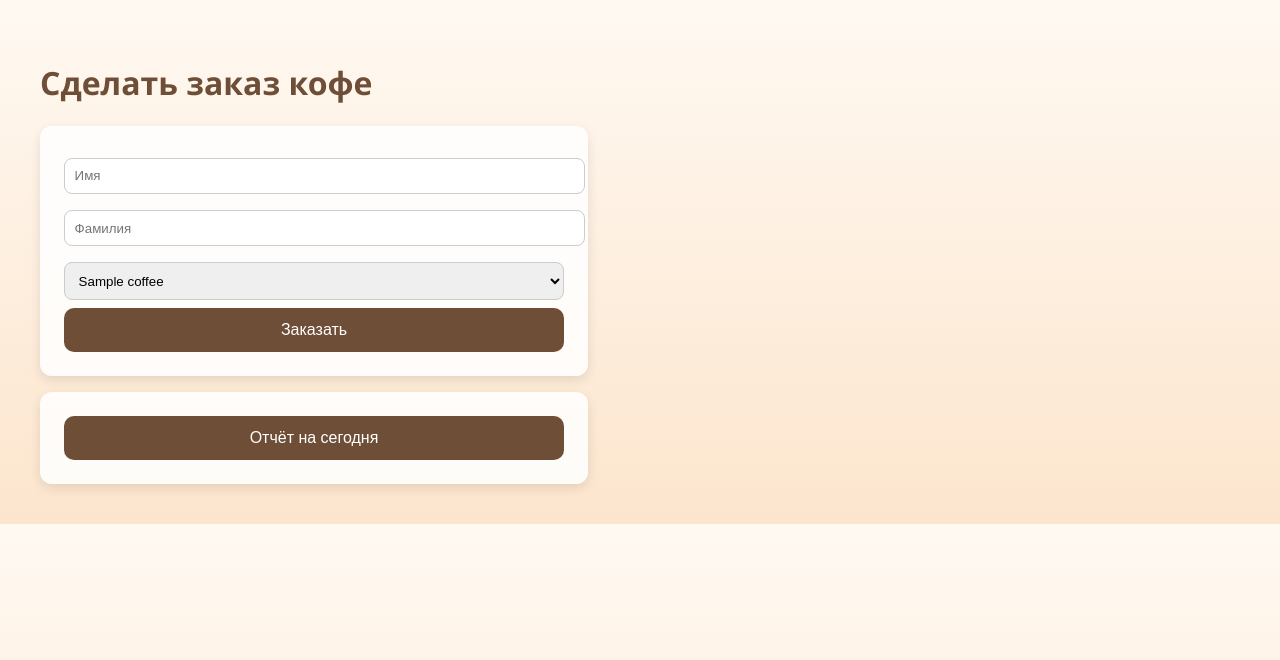
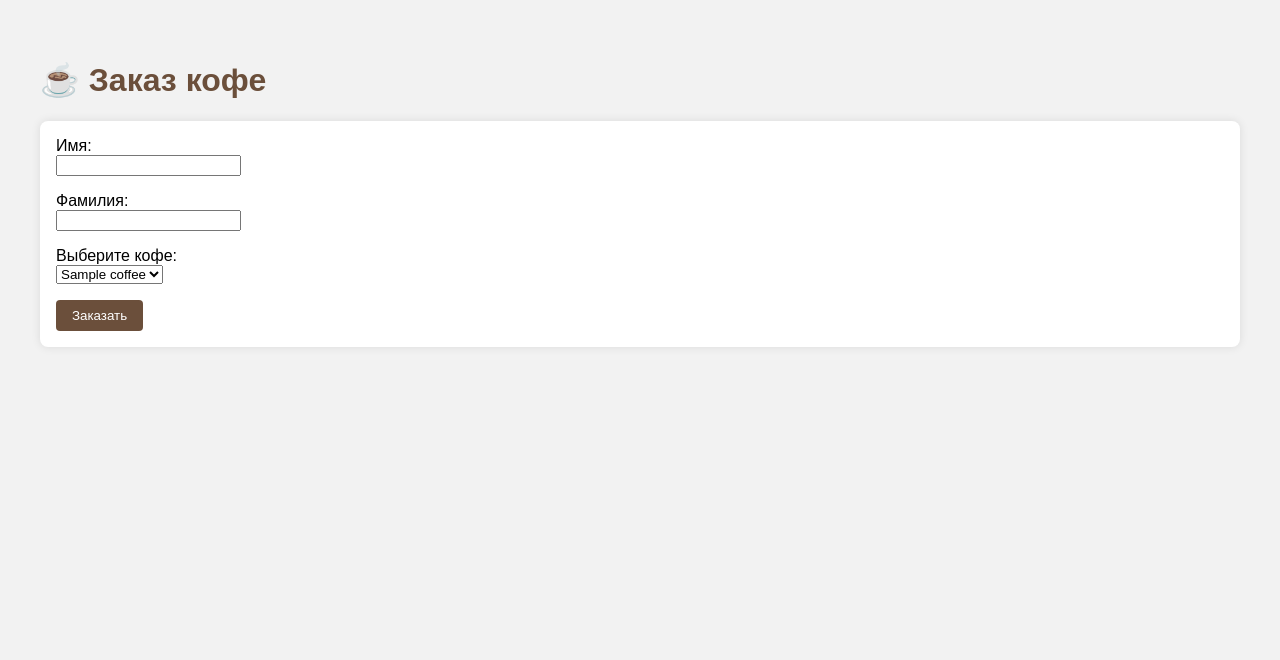
Before and after one commit to ritchie229/coffee-order-app, a Flask app: template web/templates/index.html in a window 1280 px wide. Shown: the top 660 px of the page. Run offline with Flask 3, Linux system fonts and the light colour scheme; the template is opened without the code that fills it: most values are stand-ins (such as "Sample title", 1, 10 or a date in 2020); some libraries are stand-ins or nearby versions.

Commit message:
We go on

```diff
--- a/web/templates/index.html
+++ b/web/templates/index.html
@@ -2,107 +2,106 @@
 <html lang="ru">
 <head>
   <meta charset="UTF-8">
-    <title>Кофе-заказ</title>
-    <link rel="icon" href="{{ url_for('static', filename='favicon.ico') }}">
+  <title>Кофейные заказы</title>
+  <script src="https://cdn.socket.io/4.5.4/socket.io.min.js"></script>
   <style>
     body {
-            font-family: 'Segoe UI', sans-serif;
-            background: linear-gradient(to bottom, #fff9f2, #fce5cd);
+      font-family: sans-serif;
       padding: 2rem;
+      background-color: #f2f2f2;
     }
     h1 {
-            color: #6f4e37;
+      color: #6b4f3b;
     }
     form {
-            background: #ffffffdd;
-            padding: 1.5rem;
-            border-radius: 12px;
-            box-shadow: 0 4px 12px rgba(0,0,0,0.1);
-            max-width: 500px;
+      background: #fff;
+      padding: 1rem;
+      border-radius: 8px;
+      margin-bottom: 2rem;
+      box-shadow: 0 0 10px rgba(0,0,0,0.1);
     }
-        input, select {
-            padding: 0.6rem;
-            margin: 0.5rem 0;
-            width: 100%;
-            border-radius: 8px;
-            border: 1px solid #ccc;
+    label, select, input {
+      display: block;
+      margin-bottom: 1rem;
     }
     button {
-            background-color: #6f4e37;
-            color: white;
+      background-color: #6b4f3b;
+      color: #fff;
       border: none;
-            padding: 0.8rem;
-            border-radius: 10px;
-            width: 100%;
+      padding: 0.5rem 1rem;
+      border-radius: 4px;
       cursor: pointer;
-            font-size: 1rem;
     }
-        #waiting, #ready {
-            display: none;
-            margin-top: 2rem;
-            text-align: center;
-            animation: fadeIn 1s ease-in;
+    .message {
+      font-size: 1.2rem;
+      margin-top: 1rem;
+      color: #333;
     }
-        #ready img {
-            width: 150px;
-            margin-bottom: 1rem;
+    .coffee-ready {
+      font-weight: bold;
+      font-size: 1.5rem;
+      color: green;
+      animation: pulse 1s infinite alternate;
     }
-        @keyframes fadeIn {
-            from { opacity: 0; transform: scale(0.9); }
-            to { opacity: 1; transform: scale(1); }
+    @keyframes pulse {
+      from { transform: scale(1); }
+      to { transform: scale(1.05); }
     }
   </style>
 </head>
 <body>
+  <h1>☕ Заказ кофе</h1>
 
-<h1>Сделать заказ кофе</h1>
-
-<form id="order-form" action="/order" method="post" onsubmit="showWaiting()">
-    <input type="text" name="name" placeholder="Имя" required>
-    <input type="text" name="second_name" placeholder="Фамилия" required>
+  <form id="orderForm">
+    <label>Имя:
+      <input type="text" name="name" required>
+    </label>
+    <label>Фамилия:
+      <input type="text" name="second_name" required>
+    </label>
+    <label>Выберите кофе:
       <select name="coffee" required>
         {% for coffee in coffees %}
           <option value="{{ coffee[0] }}">{{ coffee[1] }}</option>
         {% endfor %}
       </select>
+    </label>
     <button type="submit">Заказать</button>
   </form>
 
-<form action="/report" method="get" style="margin-top: 1rem;">
-    <button type="submit">Отчёт на сегодня</button>
-</form>
-
-<!-- Уведомление: кофе готовится -->
-<div id="waiting">
-    <h2>⏳ Ваш кофе готовится... Подождите 1 минуту.</h2>
-</div>
-
-<!-- Уведомление: кофе готов -->
-<div id="ready">
-    <img src="https://media.giphy.com/media/3oKIPsx2VAYAgEHC12/giphy.gif" alt="Coffee ready">
-    <h2>☕ Заберите ваш кофе!</h2>
-</div>
-
-<!-- Socket.IO -->
-<script src="https://cdn.socket.io/4.5.4/socket.io.min.js"
-        integrity="sha384-/KNQL8Nu5gCHLqwqfQjA689Hhoqgi2S84SNUxC3roTe4EhJ9AfLkp8QiQcU8AMzI"
-        crossorigin="anonymous"></script>
+  <div class="message" id="messageBox"></div>
 
   <script>
     const socket = io();
+    const form = document.getElementById('orderForm');
+    const messageBox = document.getElementById('messageBox');
 
-    socket.on("coffee_ready", (data) => {
-        document.getElementById("waiting").style.display = "none";
-        const readyDiv = document.getElementById("ready");
-        readyDiv.querySelector("h2").innerText = `☕ ${data.message}`;
-        readyDiv.style.display = "block";
+    form.addEventListener('submit', async (e) => {
+      e.preventDefault();
+
+      const formData = new FormData(form);
+      const data = new URLSearchParams(formData);
+
+      // Отправка формы через fetch
+      const res = await fetch("/order", {
+        method: "POST",
+        body: data,
       });
 
-    function showWaiting() {
-        document.getElementById("waiting").style.display = "block";
-        document.getElementById("ready").style.display = "none";
-    }
+      const html = await res.text();
+
+      // Показываем временное сообщение
+      messageBox.innerHTML = "⏳ Ваш кофе готовится...";
+      messageBox.className = "message";
+
+      // Через минуту прилетит WebSocket-сообщение
+    });
+
+    // Обработка WebSocket-сообщения
+    socket.on('coffee_ready', (data) => {
+      messageBox.innerHTML = `✅ ${data.message} ☕`;
+      messageBox.className = "message coffee-ready";
+    });
   </script>
-
 </body>
 </html>
```
Also changed, not shown: docker-compose.yml (+12 -10 lines), 1 other file. Lines whose indentation alone changed are shown as unchanged.
